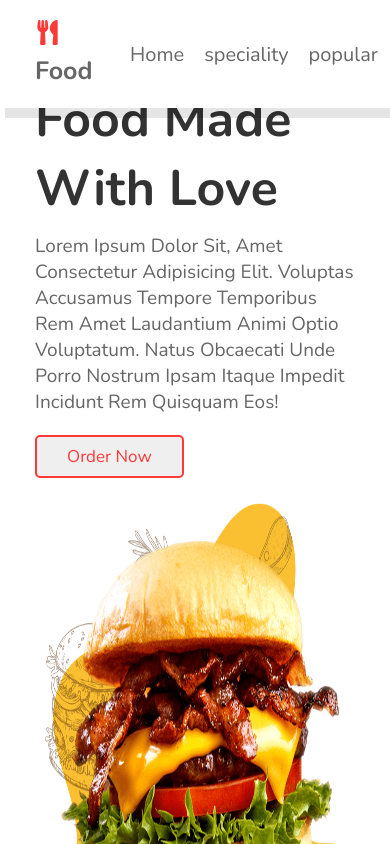
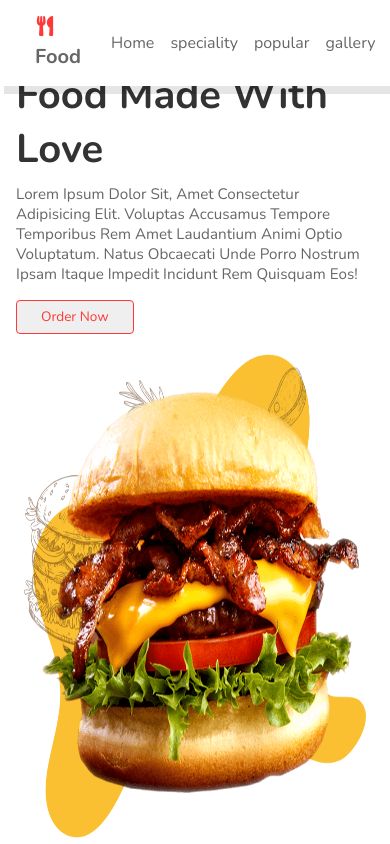
Before and after one commit to FelipeFama/Food-Website, a Next.js app: page / in a window 390 px wide. Shown: the top 844 px of the page. Built offline with nearby package versions, Linux system fonts and the light colour scheme.

Commit message:
Update global styles

```diff
--- a/styles/globals.scss
+++ b/styles/globals.scss
@@ -21,6 +21,12 @@ html {
   overflow-x: hidden;
   scroll-behavior: smooth;
   scroll-padding-top: 6rem;
+  @media screen and (max-width: 991px) {
+    font-size: 55%;
+  }
+  @media screen and (max-width: 480px) {
+    font-size: 50%;
+  }
 }
 
 body {
@@ -29,4 +35,7 @@ body {
 
 section {
   padding: 2rem 9%;
+  @media screen and (max-width: 991px) {
+    padding: 2rem;
+  }
 }
```
